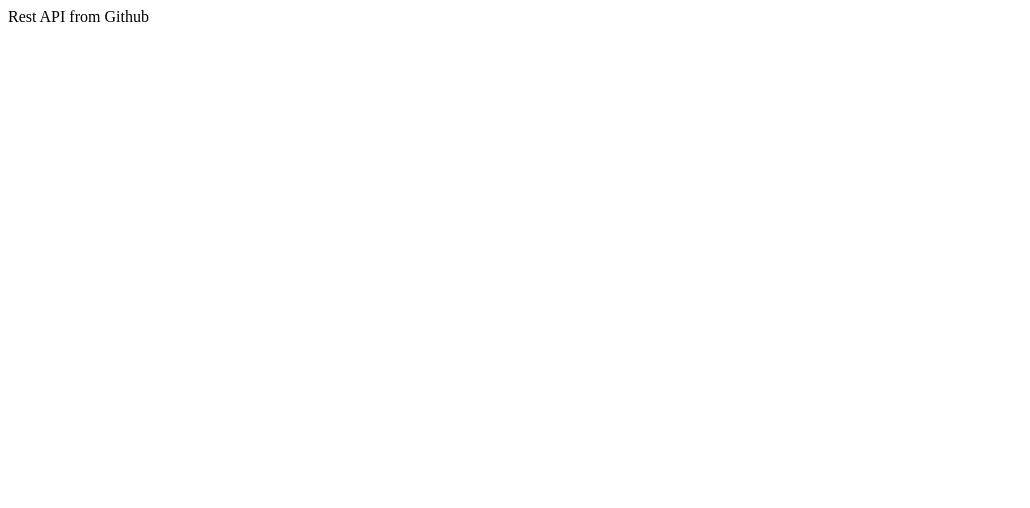
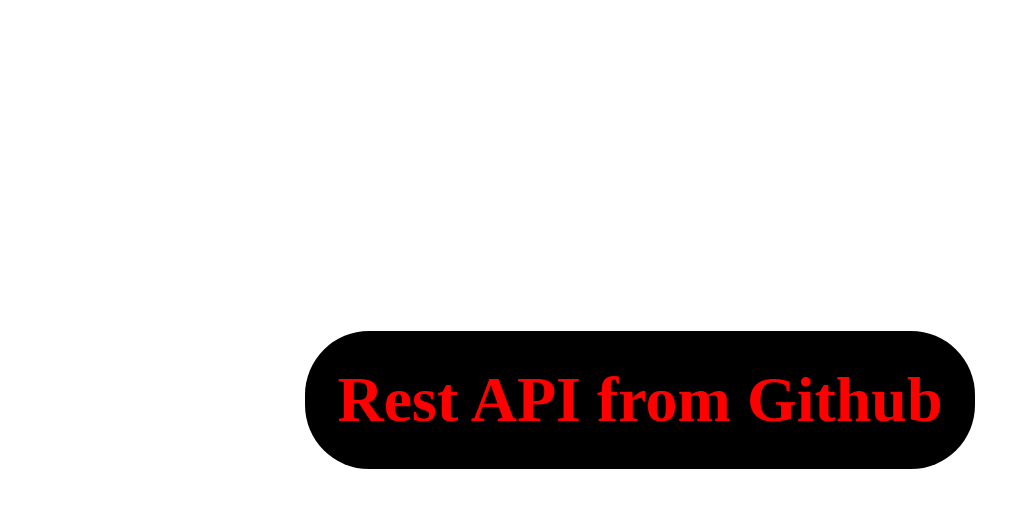
Before and after one commit to Bit1100/Bit1100.github.io, a plain HTML site: page index.html in a window 1280 px wide. Shown: the whole page, without its empty margins (0-1030 px from the left). Drawn offline with Linux system fonts and the light colour scheme.

Commit message:
Index page modified

```diff
--- a/index.html
+++ b/index.html
@@ -5,10 +5,35 @@
     <meta charset="UTF-8" />
     <meta name="viewport" content="width=device-width, initial-scale=1.0" />
     <title>REST API</title>
+    <style>
+        * {
+            margin: 0;
+            padding: 0;
+            box-sizing: border-box;
+        }
+
+        .container {
+            width: 100vw;
+            height: 100vh;
+            min-height: 100vh;
+            display: grid;
+            place-items: center;
+        }
+
+        .heading {
+            font-size: 4rem;
+            color: red;
+            background-color: black;
+            padding: 2rem;
+            border-radius: 4rem;
+        }
+    </style>
 </head>
 
 <body>
-    Rest API from Github
+    <div class="container">
+        <h1 class="heading">Rest API from Github</h1>
+    </div>
 </body>
 
 </html>
```
